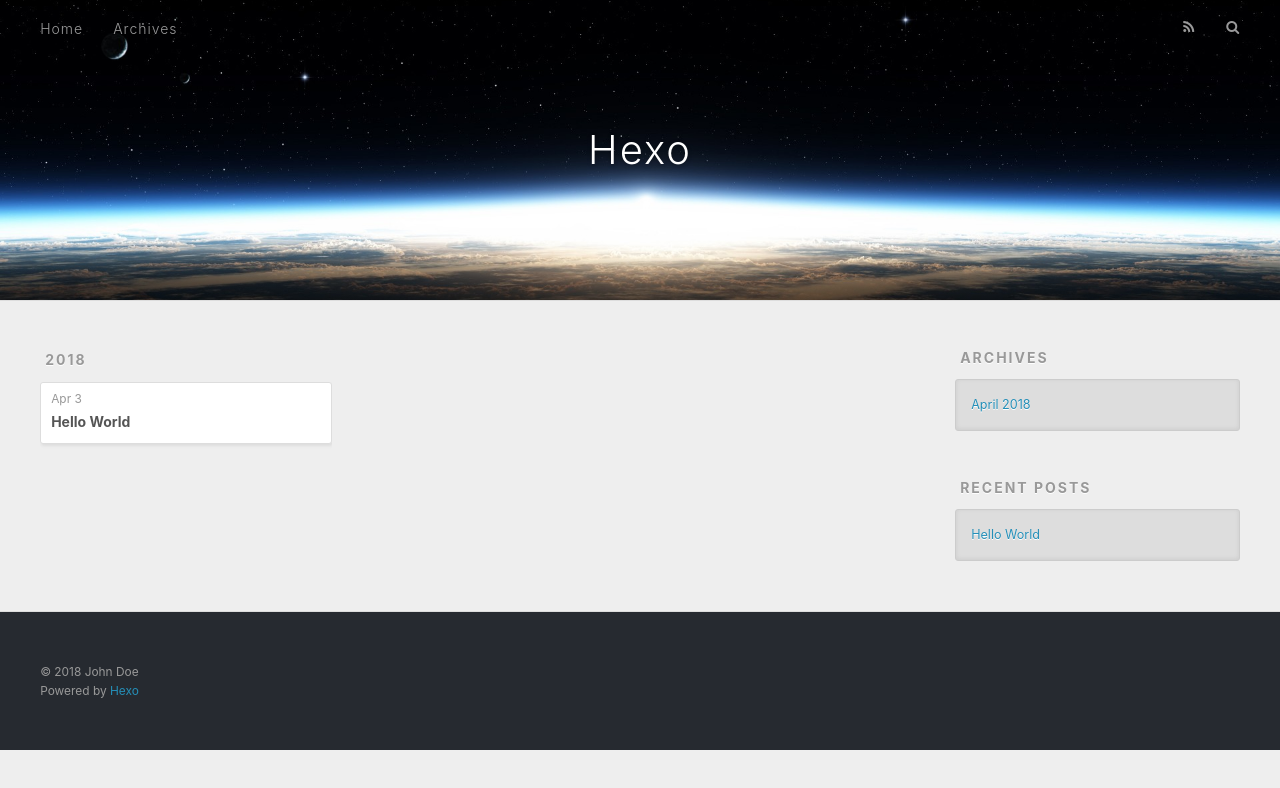
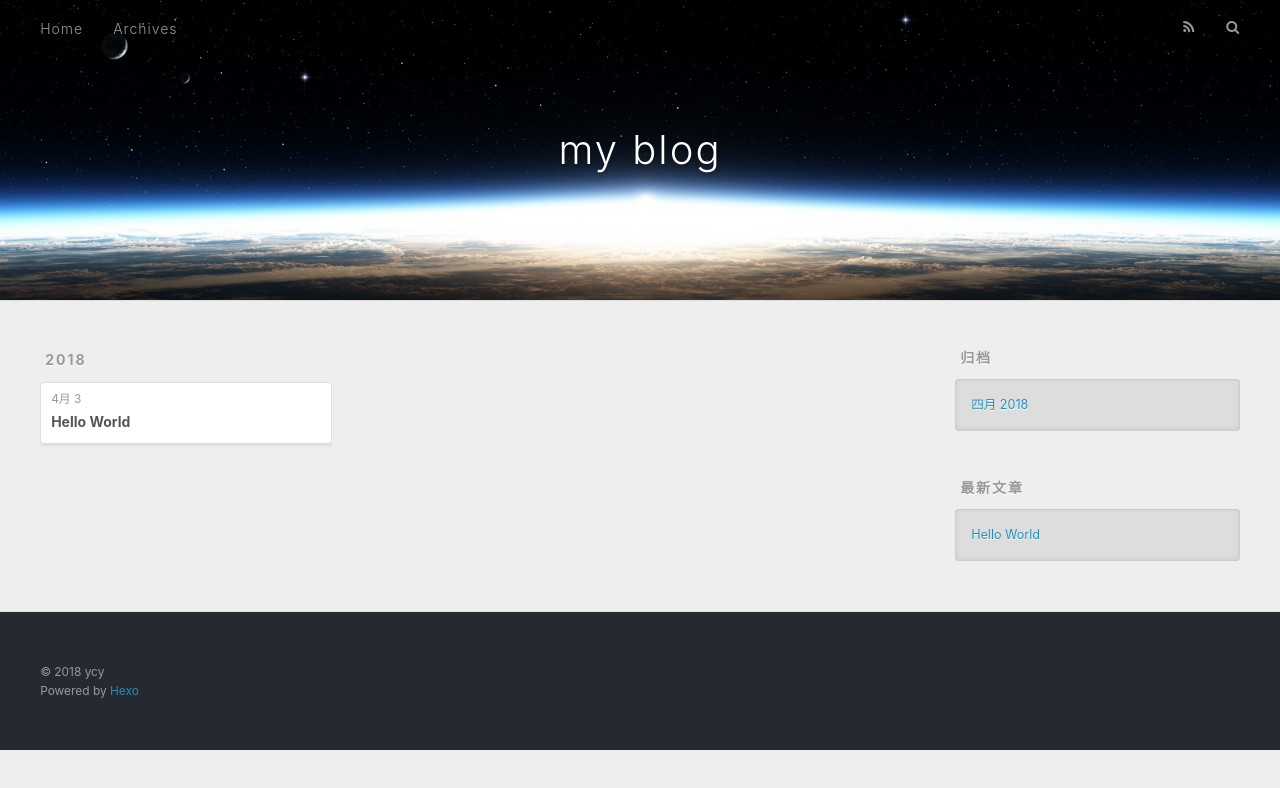
Before and after one commit to YCY1998/YCY1998.github.io, a plain HTML site: page archives/index.html in a window 1280 px wide. Drawn offline with nearby package versions, Linux system fonts and the light colour scheme.

Commit message:
Site updated: 2018-04-03 23:16:49

```diff
--- a/archives/index.html
+++ b/archives/index.html
@@ -5,17 +5,17 @@
 
 
 
-  <title>Archives | Hexo</title>
+  <title>归档 | my blog</title>
   <meta name="viewport" content="width=device-width, initial-scale=1, maximum-scale=1">
   <meta property="og:type" content="website">
-<meta property="og:title" content="Hexo">
+<meta property="og:title" content="my blog">
 <meta property="og:url" content="http://yoursite.com/archives/index.html">
-<meta property="og:site_name" content="Hexo">
-<meta property="og:locale" content="default">
+<meta property="og:site_name" content="my blog">
+<meta property="og:locale" content="zh-CN">
 <meta name="twitter:card" content="summary">
-<meta name="twitter:title" content="Hexo">
+<meta name="twitter:title" content="my blog">
 
-    <link rel="alternate" href="/atom.xml" title="Hexo" type="application/atom+xml">
+    <link rel="alternate" href="/atom.xml" title="my blog" type="application/atom+xml">
 
 
     <link rel="icon" href="/favicon.png">
@@ -34,7 +34,7 @@
   <div id="header-outer" class="outer">
     <div id="header-title" class="inner">
       <h1 id="logo-wrap">
-        <a href="/" id="logo">Hexo</a>
+        <a href="/" id="logo">my blog</a>
       </h1>
 
     </div>
@@ -51,7 +51,7 @@
 
           <a id="nav-rss-link" class="nav-icon" href="/atom.xml" title="RSS Feed"></a>
 
-        <a id="nav-search-btn" class="nav-icon" title="Search"></a>
+        <a id="nav-search-btn" class="nav-icon" title="搜索"></a>
       </nav>
       <div id="search-form-wrap">
         <form action="//google.com/search" method="get" accept-charset="UTF-8" class="search-form"><input type="search" name="q" class="search-form-input" placeholder="Search"><button type="submit" class="search-form-submit">&#xF002;</button><input type="hidden" name="sitesearch" value="http://yoursite.com"></form>
@@ -77,7 +77,7 @@
   <div class="archive-article-inner">
     <header class="archive-article-header">
       <a href="/2018/04/03/hello-world/" class="archive-article-date">
-  <time datetime="2018-04-03T14:33:00.330Z" itemprop="datePublished">Apr 3</time>
+  <time datetime="2018-04-03T14:33:00.330Z" itemprop="datePublished">4月 3</time>
 </a>
 
 
@@ -109,9 +109,9 @@
 
 
   <div class="widget-wrap">
-    <h3 class="widget-title">Archives</h3>
+    <h3 class="widget-title">归档</h3>
     <div class="widget">
-      <ul class="archive-list"><li class="archive-list-item"><a class="archive-list-link" href="/archives/2018/04/">April 2018</a></li></ul>
+      <ul class="archive-list"><li class="archive-list-item"><a class="archive-list-link" href="/archives/2018/04/">四月 2018</a></li></ul>
     </div>
   </div>
 
@@ -119,7 +119,7 @@
 
 
   <div class="widget-wrap">
-    <h3 class="widget-title">Recent Posts</h3>
+    <h3 class="widget-title">最新文章</h3>
     <div class="widget">
       <ul>
 
@@ -139,7 +139,7 @@
 
   <div class="outer">
     <div id="footer-info" class="inner">
-      &copy; 2018 John Doe<br>
+      &copy; 2018 ycy<br>
       Powered by <a href="http://hexo.io/" target="_blank">Hexo</a>
     </div>
   </div>
```
Also changed, not shown: 2018/04/03/hello-world/index.html (+11 -11 lines), archives/2018/04/index.html (+13 -13 lines), archives/2018/index.html (+13 -13 lines), index.html (+13 -13 lines), css/images/banner.png (added).
